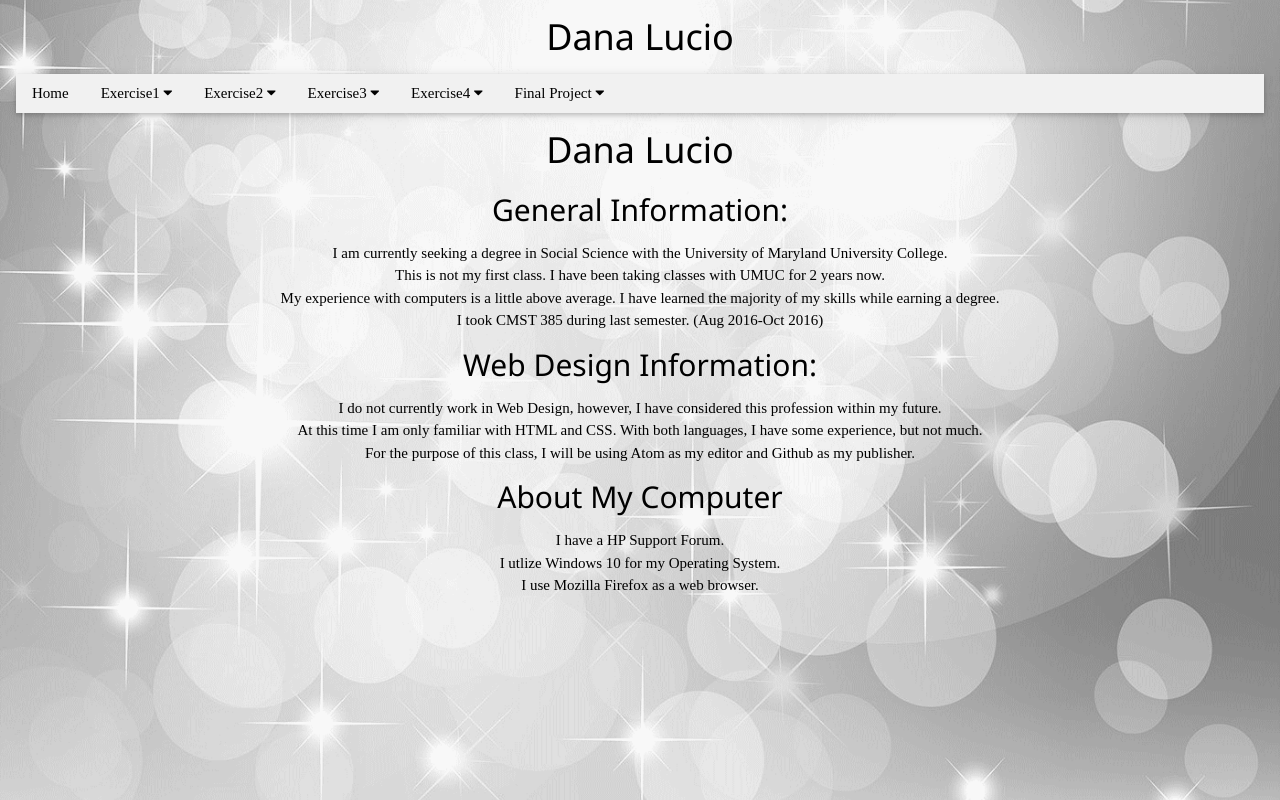
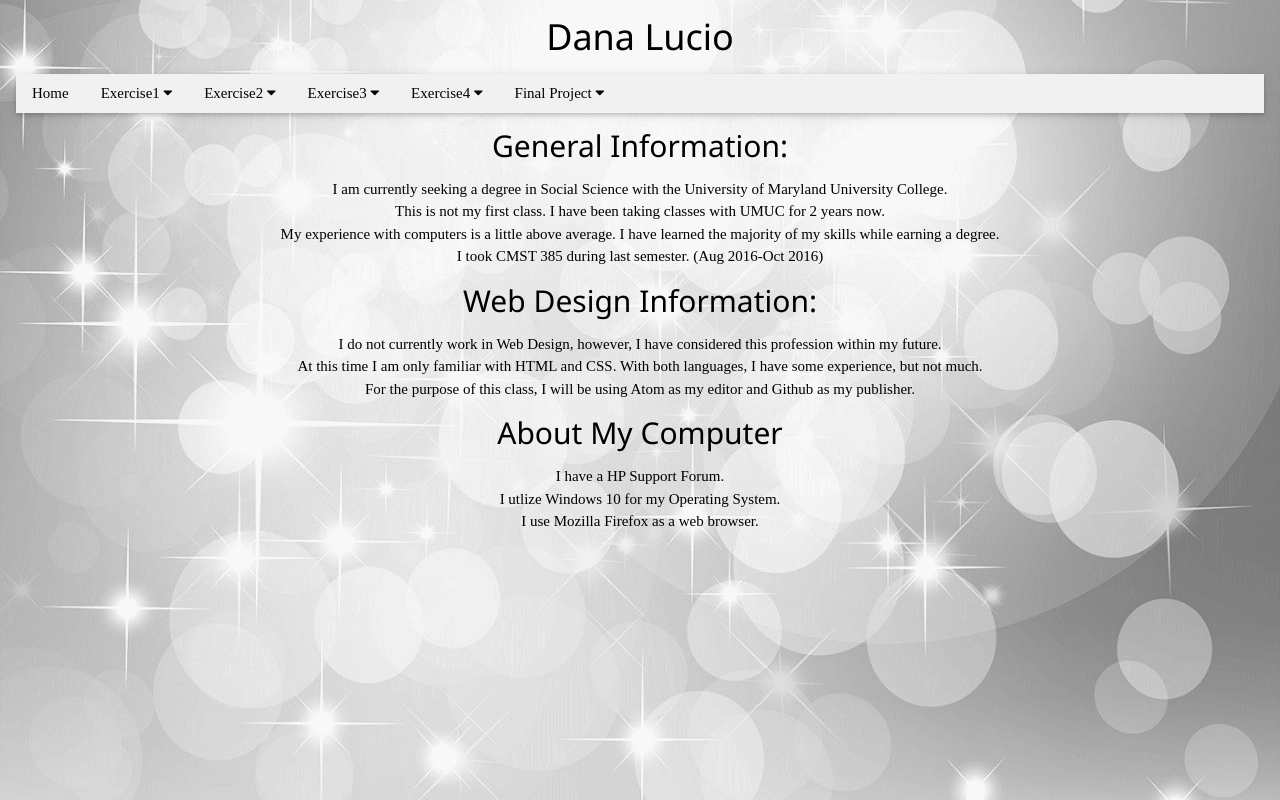
Before and after one commit to dana88/CMST386, a plain HTML site: page exercise1/index.html in a window 1280 px wide. Drawn offline with nearby package versions, Linux system fonts and the light colour scheme; a web font is replaced by a local one.

Commit message:
edit exercise1

```diff
--- a/exercise1/index.html
+++ b/exercise1/index.html
@@ -55,7 +55,6 @@
   </div>
 </head>
 <body>
-  <h1>Dana Lucio</h1>
   <h2>General Information:</h2>
   <ul>
     <li>I am currently seeking a degree in Social Science with the University of Maryland University College.  </li>
```
